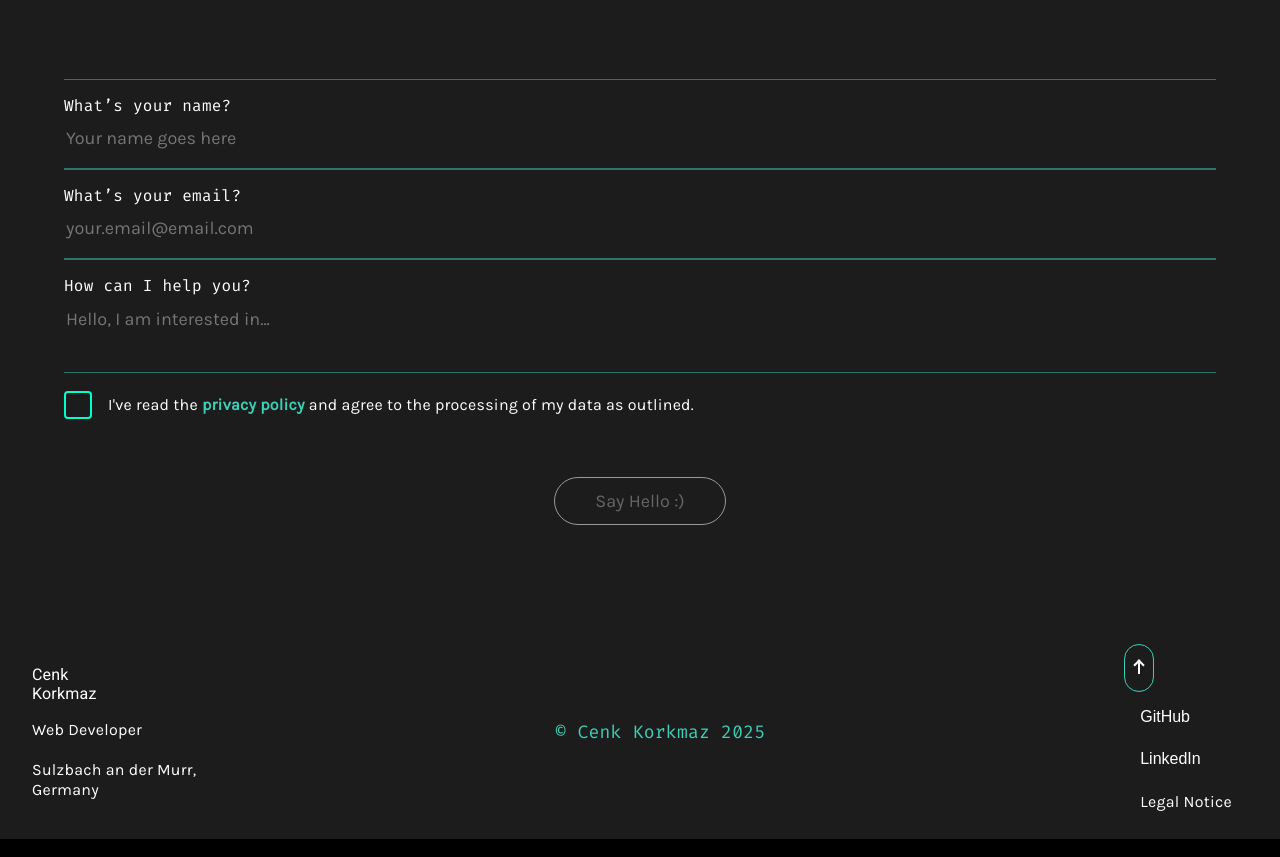
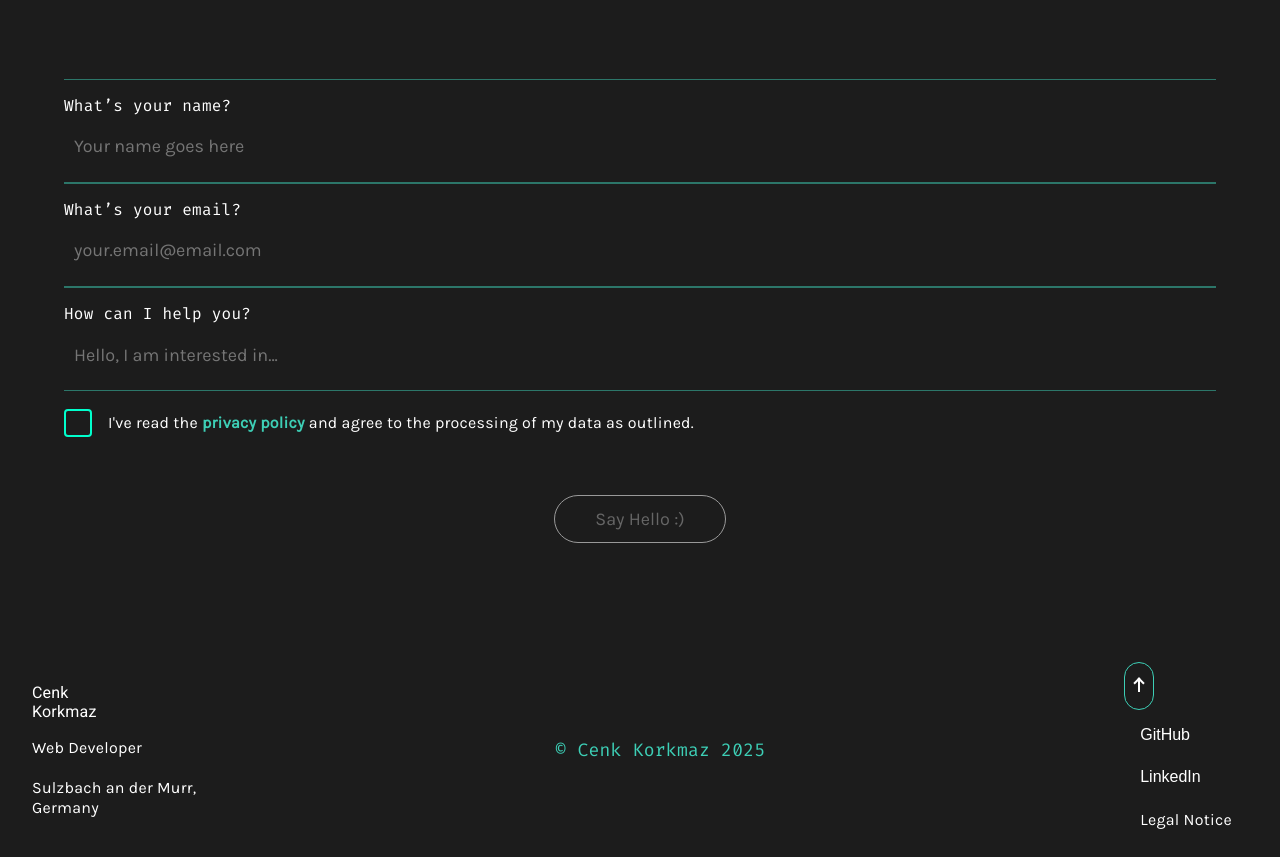
Before and after one commit to CenkKorkmaz92/MyPortfolio, an Angular app: page / in a window 1280 px wide. Shown: the part 5269-6126 px from the top of the page. Built offline with nearby package versions, Linux system fonts and the light colour scheme.

Commit message:
bugfix autofill linehight

```diff
--- a/src/app/contact/contact.component.scss
+++ b/src/app/contact/contact.component.scss
@@ -338,32 +338,43 @@ h2 {
     color: #ff4b4b !important;
 }
 
-// 1) Base inputs—no transitions on border or background
 .form-container input,
 .form-container textarea {
-  transition: none !important;
+  padding: 10px;
+  height: 40px;
+  box-sizing: border-box;
+  background-color: rgb(28, 28, 28);
+  color: #00ffcc;
+  font-size: 18px;
+  line-height: normal;
+  border: none;
+  outline: none;
+  transition: background-color 0s ease-in-out 0s;
 }
 
-.form-container input:-webkit-autofill::first-line,
 .form-container input:-webkit-autofill,
+.form-container textarea:-webkit-autofill,
+.form-container input:-webkit-autofill:focus,
+.form-container textarea:-webkit-autofill:focus,
 .form-container input:-webkit-autofill:hover,
-.form-container input:-webkit-autofill:focus,
-.form-container input:-webkit-autofill:active,
-.form-container textarea:-webkit-autofill::first-line,
-.form-container textarea:-webkit-autofill,
-.form-container textarea:-webkit-autofill:hover,
-.form-container textarea:-webkit-autofill:focus,
-.form-container textarea:-webkit-autofill:active {
-  -webkit-box-shadow: inset 0 0 0px 1000px rgb(28, 28, 28) !important;
-          box-shadow: inset 0 0 0px 1000px rgb(28, 28, 28) !important;
+.form-container textarea:-webkit-autofill:hover {
+  -webkit-box-shadow: inset 0 0 0 1000px rgb(28, 28, 28) !important;
+  box-shadow: inset 0 0 0 1000px rgb(28, 28, 28) !important;
   -webkit-text-fill-color: #00ffcc !important;
-          color: #00ffcc !important;
+  font-size: 18px !important;
+  line-height: normal !important;
   border: none !important;
-  /* lock in font size & line-height */
-  font-size: 18px !important;
+  transition: background-color 0s ease-in-out 0s;
 }
 
-
+.form-container input:-moz-autofill,
+.form-container textarea:-moz-autofill {
+  box-shadow: inset 0 0 0 1000px rgb(28, 28, 28) !important;
+  -moz-text-fill-color: #00ffcc !important;
+  font-size: 18px !important;
+  line-height: normal !important;
+  border: none !important;
+}
 
 @media (max-width: 1280px) {
     .contact {
```
